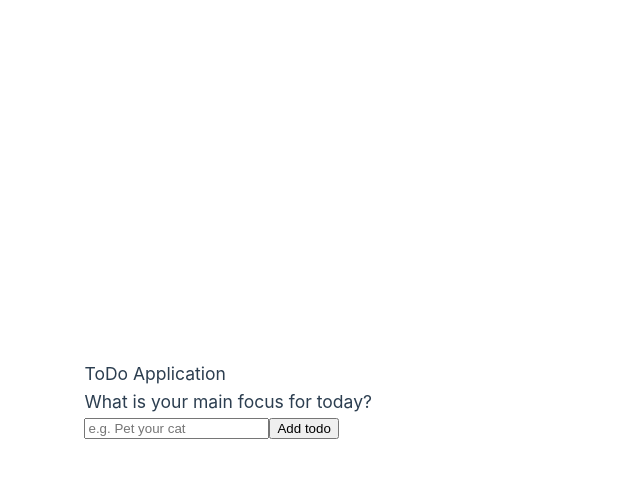
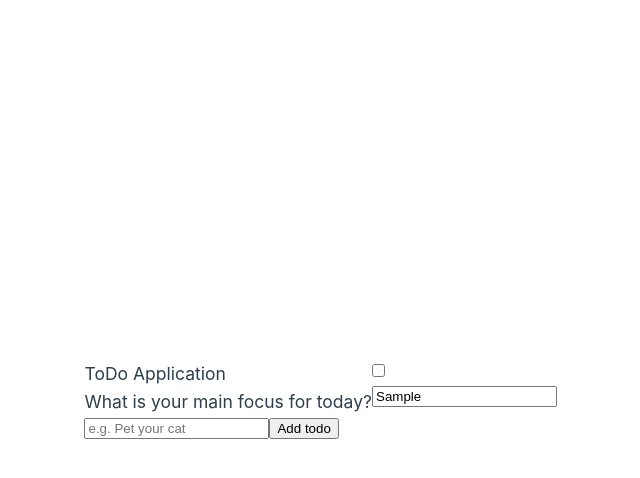
Before and after one commit to laia89/todo-app-vue, a Vue app: page / in a window 1280 px wide. Both pictures are taken after typing "Sample" into the empty fields and a click on the input "Add todo". Shown: the top 478 px of the page, without its empty margins (268-908 px from the left). Built offline with nearby package versions, Linux system fonts and the light colour scheme.

Commit message:
Display each todo and a checkbox to complete them

```diff
--- a/src/App.vue
+++ b/src/App.vue
@@ -43,5 +43,20 @@ watch(
     </div>
   </header>
 
-  <main class="app"></main>
+  <main class="app" v-show="todos.length > 0">
+    <div class="todo-section">
+      <section class="todo-list">
+        <div class="list">
+          <div v-for="todo in todos" :class="`todo-item ${todo.completed && 'done'}`">
+            <label>
+              <input type="checkbox" v-model="todo.completed" />
+            </label>
+            <div class="todo-content">
+              <input type="text" v-model="todo.todo" />
+            </div>
+          </div>
+        </div>
+      </section>
+    </div>
+  </main>
 </template>
```
